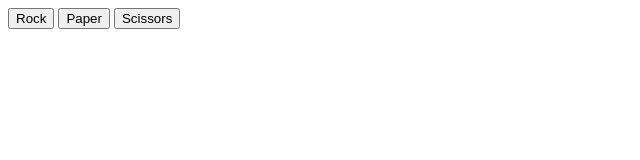
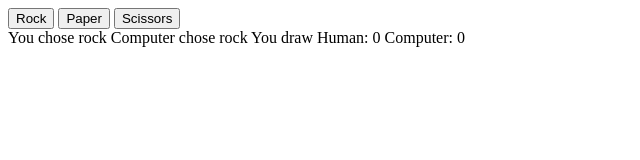
Before and after one commit to brewmaster12/odin-rockPaperScissors, a plain HTML site: page index.html in a window 1280 px wide. Both pictures are taken after a click on the button "Rock". Shown: the whole page, without its empty margins (0-640 px from the left). Drawn offline with Linux system fonts and the light colour scheme.

Commit message:
Turn console.logs into DOM methods

```diff
--- a/index.html
+++ b/index.html
@@ -4,13 +4,15 @@
     <meta charset="UTF-8">
     <meta name="viewport" content="width=device-width, initial-scale=1.0">
     <title>Rock Paper Scissors</title>
+    <script src="javascript.js" defer></script>
 </head>
 <body>
-    <script src="javascript.js" defer></script>
 
     <button id="btnRock">Rock</button>
     <button id="btnPaper">Paper</button>
     <button id="btnScissors">Scissors</button>
 
+    <div id="container"></div>
+
 </body>
 </html>
--- a/javascript.js
+++ b/javascript.js
@@ -2,6 +2,18 @@
 let humanScore = 0;
 let computerScore = 0;
 let roundResult;
+
+
+const container = document.querySelector("#container");
+
+
+
+const winAnnounce = document.createElement("div");
+winAnnounce.textContent = "YOU WIN!\n\nRefresh the page the play again";
+
+const loseAnnounce = document.createElement("div");
+loseAnnounce.textContent = "YOU LOSE!\n\nRefresh the page the play again";
+
 
 function getComputerChoice() {
         let computerChoice = Math.floor(Math.random() * 3)
@@ -33,20 +45,26 @@ function playRound(x, y) {
         roundResult = "win"
     }
 
-
     if (roundResult == "win") {
         humanScore++;
     } else if (roundResult == "lose") {
         computerScore++;
     }
 
-    console.log(`You chose ${x}\nComputer chose ${y}\nYou ${roundResult}`)
-    console.log(`Human: ${humanScore} Computer: ${computerScore}`)
+    const roundAnnounce = document.createElement("div");
+    roundAnnounce.textContent = `You chose ${x}\nComputer chose ${y}\nYou ${roundResult}\n\nHuman: ${humanScore} Computer: ${computerScore}`
+    container.appendChild(roundAnnounce);
+
+
+    // console.log(`You chose ${x}\nComputer chose ${y}\nYou ${roundResult}`)
+    // console.log(`Human: ${humanScore} Computer: ${computerScore}`)
 
     if (humanScore === 5) {
-        console.log("YOU WIN!\n\nRefresh the page the play again");
+        container.appendChild(winAnnounce);
+
     } else if (computerScore === 5) {
-        console.log("YOU LOSE!\n\nRefresh the page the play again");
+        container.appendChild(loseAnnounce);
+
     }
 }
 
```
